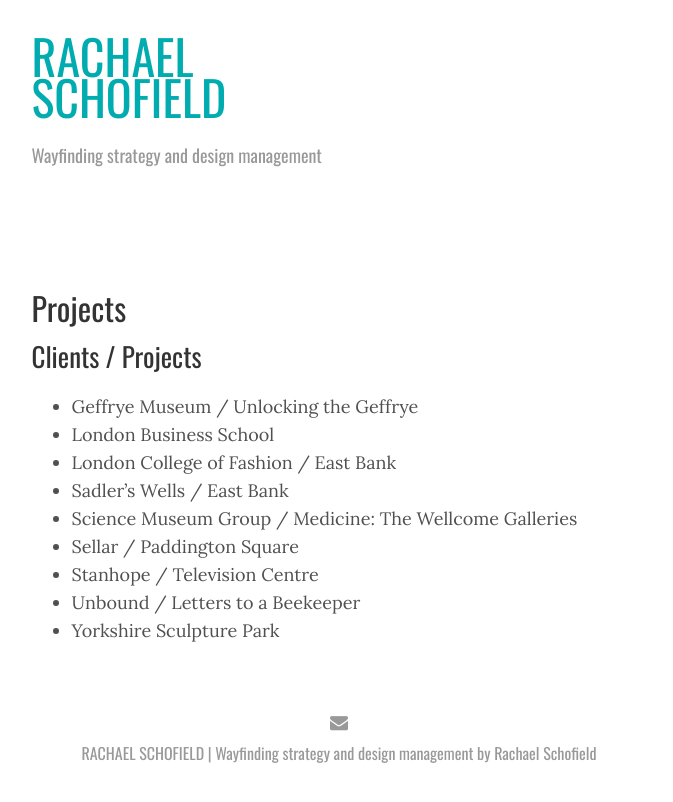
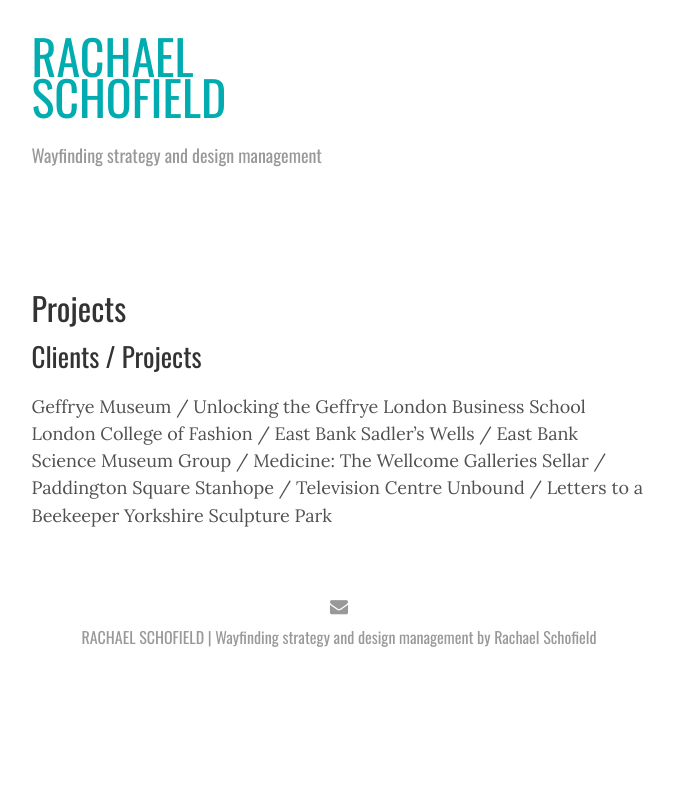
Before and after one commit to R4rachael/github.io, a Jekyll site: the page built from menu/projects.md, in a window 1280 px wide. Shown: the top 802 px of the page, without its empty margins (301-974 px from the left). Built offline with Jekyll 4.4.1, drawn with Linux system fonts in a browser that asks for light colours.

```diff
--- a/_includes/snippets/projectlist.md
+++ b/_includes/snippets/projectlist.md
@@ -1,11 +1,11 @@
 ## Clients / Projects
 
-* Geffrye Museum / Unlocking the Geffrye
-* London Business School
-* London College of Fashion / East Bank
-* Sadler&#8217;s Wells / East Bank
-* Science Museum Group / Medicine: The Wellcome Galleries
-* Sellar / Paddington Square
-* Stanhope / Television Centre
-* Unbound / Letters to a Beekeeper
-* Yorkshire Sculpture Park
+Geffrye Museum / Unlocking the Geffrye
+London Business School
+London College of Fashion / East Bank
+Sadler&#8217;s Wells / East Bank
+Science Museum Group / Medicine: The Wellcome Galleries
+Sellar / Paddington Square
+Stanhope / Television Centre
+Unbound / Letters to a Beekeeper
+Yorkshire Sculpture Park
```
